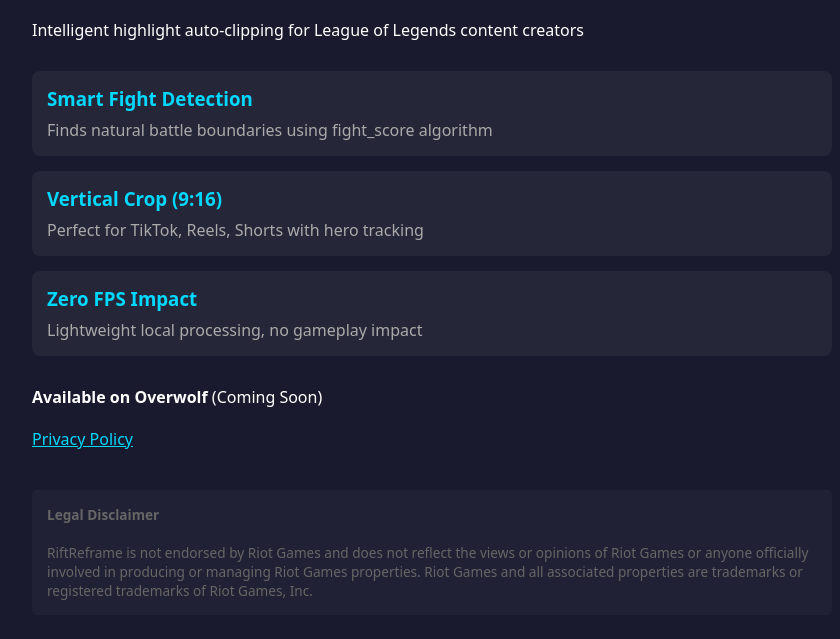
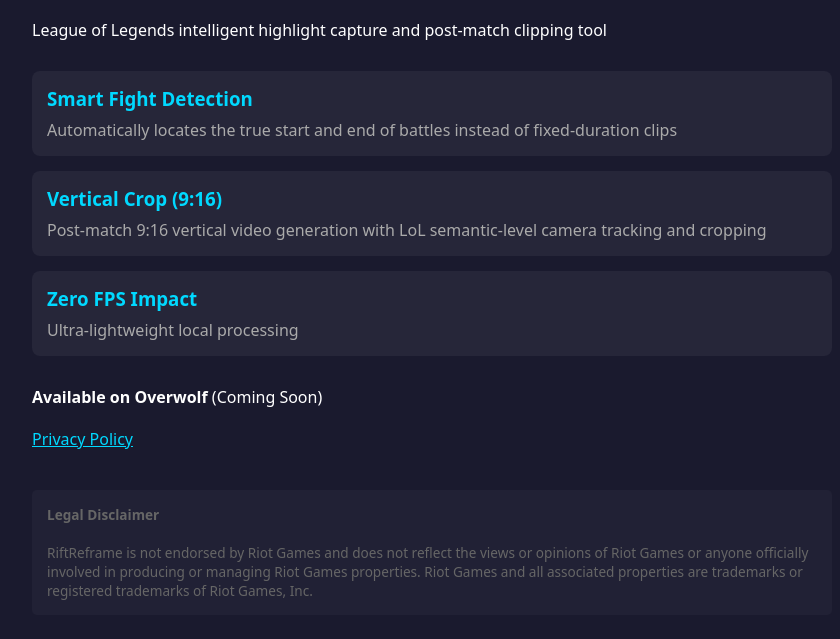
Before and after one commit to RiftReframe/riftreframe-website, a plain HTML site: page index.html in a window 1280 px wide. Shown: the part 107-746 px from the top of the page, without its empty margins (208-1048 px from the left). Drawn offline with Linux system fonts and the light colour scheme.

Commit message:
更改内容

```diff
--- a/index.html
+++ b/index.html
@@ -20,20 +20,20 @@
 <body>
     <div class="container">
         <h1>RiftReframe</h1>
-        <p>Intelligent highlight auto-clipping for League of Legends content creators</p>
+        <p>League of Legends intelligent highlight capture and post-match clipping tool</p>
 
         <div class="features">
             <div class="feature">
                 <h3>Smart Fight Detection</h3>
-                <p>Finds natural battle boundaries using fight_score algorithm</p>
+                <p>Automatically locates the true start and end of battles instead of fixed-duration clips</p>
             </div>
             <div class="feature">
                 <h3>Vertical Crop (9:16)</h3>
-                <p>Perfect for TikTok, Reels, Shorts with hero tracking</p>
+                <p>Post-match 9:16 vertical video generation with LoL semantic-level camera tracking and cropping</p>
             </div>
             <div class="feature">
                 <h3>Zero FPS Impact</h3>
-                <p>Lightweight local processing, no gameplay impact</p>
+                <p>Ultra-lightweight local processing</p>
             </div>
         </div>
 
```
Also changed, not shown: 1 other file.
